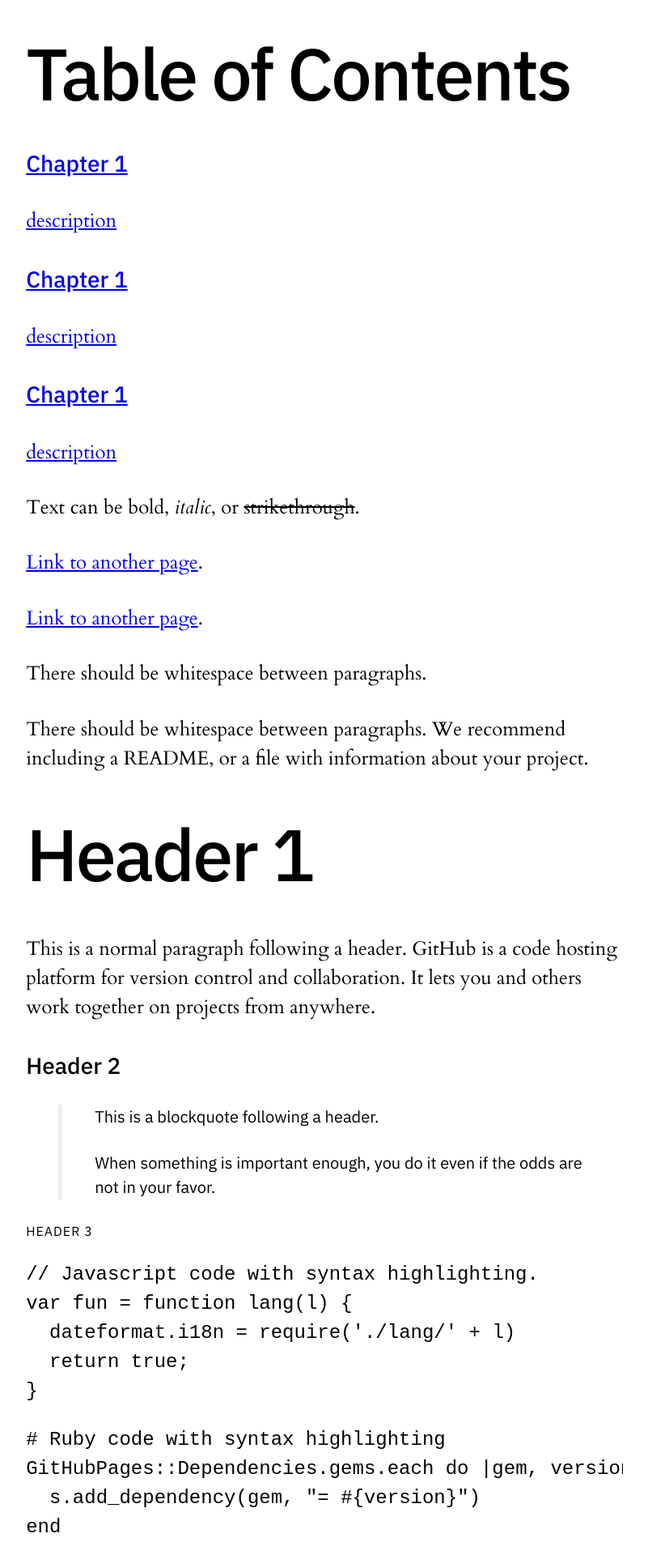
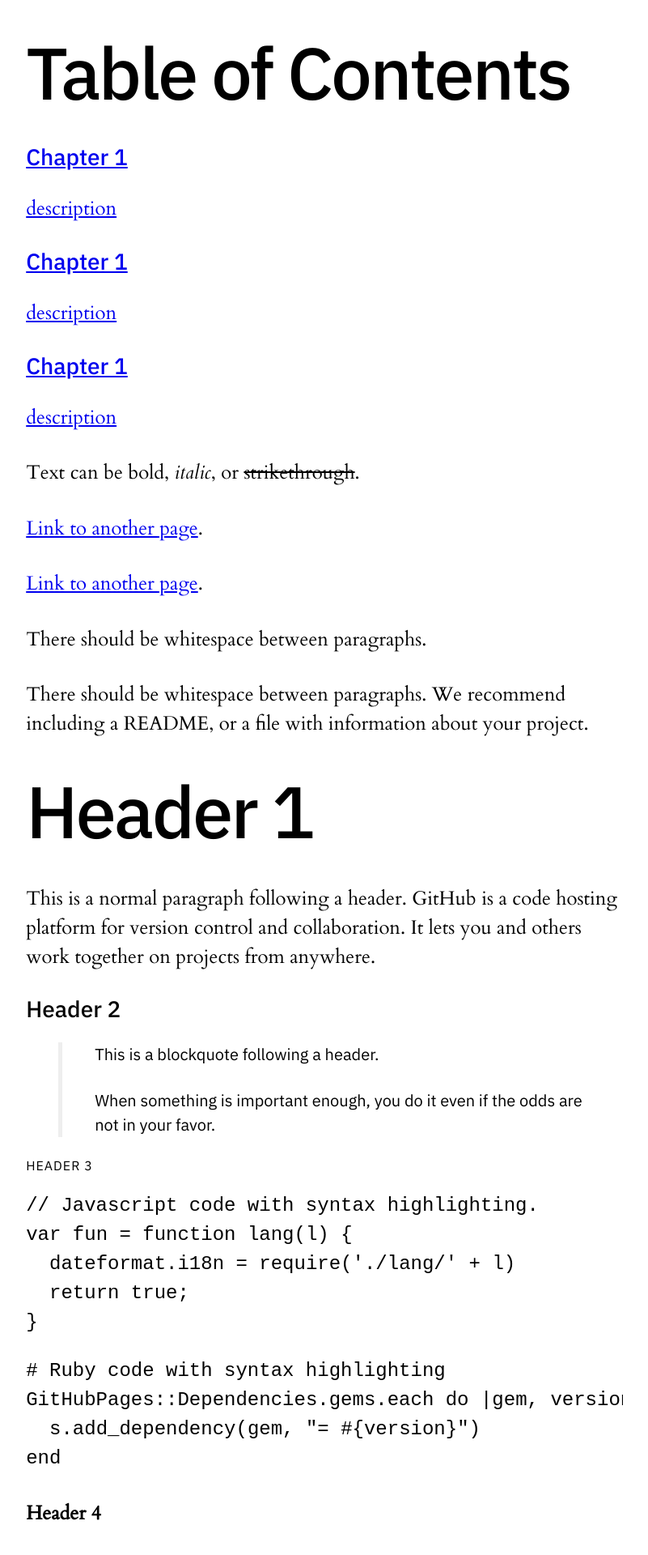
Before and after one commit to Designing-Hope/designing-hope.github.io, a Jekyll site: the page built from index.md, in a window 1280 px wide. Shown: the top 1920 px of the page at 81% size, without its empty margins (239-1040 px from the left). Built offline with Jekyll 4.4.1, drawn with Linux system fonts in a browser that asks for light colours.

Commit message:
Heading styles

```diff
--- a/_sass/main.scss
+++ b/_sass/main.scss
@@ -41,6 +41,12 @@ h1{
   font-size: 90px;
   font-weight: 500;
   letter-spacing: -0.03em;
+  line-height: 1;
+  display: block;
+  margin-block-start: .5em;
+  margin-block-end: .5em;
+  margin-inline-start: 0px;
+  margin-inline-end: 0px;
   -webkit-font-smoothing: antialiased;
   -moz-osx-font-smoothing: grayscale;
 }
@@ -49,6 +55,7 @@ h2 {
   font-family: "IBM Plex Sans", sans-serif;
   font-size: 28px;
   font-weight: 500;
+  line-height: 1;
   -webkit-font-smoothing: antialiased;
   -moz-osx-font-smoothing: grayscale;
 }
@@ -60,9 +67,10 @@ h3{
   font-size: 16px;
   text-transform: uppercase;
   letter-spacing: 1px;
+  line-height: 1;
   display: block;
-  margin-block-start: 1em;
-  margin-block-end: 1em;
+  margin-block-start: .5em;
+  margin-block-end: .5em;
   margin-inline-start: 0px;
   margin-inline-end: 0px;
   -webkit-font-smoothing: antialiased;
@@ -73,6 +81,7 @@ h5 {
     font-family: "IBM Plex Sans", sans-serif;
     font-size: 20px;
     font-weight: 400;
+    line-height: 1;
     -webkit-font-smoothing: antialiased;
     -moz-osx-font-smoothing: grayscale;
 }
```
